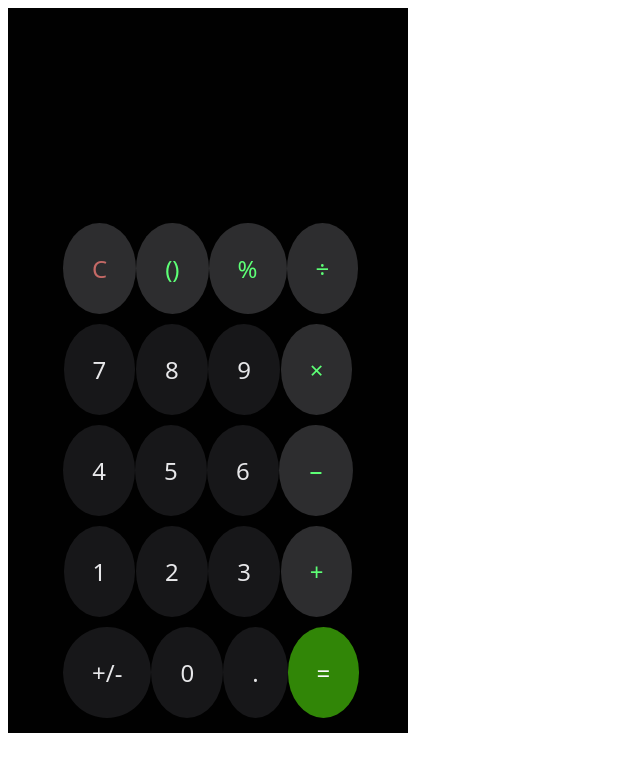
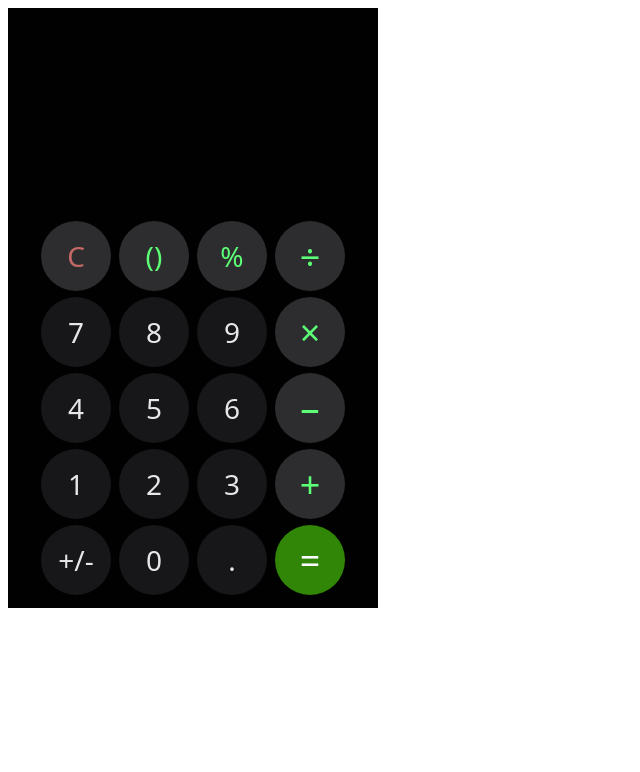
Before and after one commit to THRILLH/odin-calculator, a plain HTML site: page index.html in a window 1280 px wide. Shown: the whole page, without its empty margins (0-640 px from the left). Drawn offline with Linux system fonts and the light colour scheme.

Commit message:
Force buttons to be circular, respace, and resize fonts

```diff
--- a/style.css
+++ b/style.css
@@ -6,7 +6,7 @@ body, .calc-btn{
     display: flex;
     flex-direction: column;
     background-color: #010101;
-    width: 400px;
+    width: 370px;
 }
 
 .display {
@@ -14,19 +14,20 @@ body, .calc-btn{
     padding: 50px;
     color: #e7e7e9;
     height: 100px;
+    text-align: right;
+    font-size: 50px;
 }
 
 .btn-container {
     display: flex;
     flex-direction: column;
     background-color: #010101;
-    margin: 10px 50px;
+    margin: 10px 25px;
 }
 
 .btn-row {
     display: flex;
     justify-content: space-evenly;
-    margin: 5px;
     background-color: #010101;
 }
 
@@ -34,8 +35,10 @@ body, .calc-btn{
     border: 0;
     border-radius: 50%;
     display: block;
-    padding: 10%;
-    font-size: 24px;
+    font-size: 28px;
+    width: 70px;
+    height: 70px;
+    margin: 3px 0;
 
 }
 
@@ -74,6 +77,10 @@ color: #fbfaff;
 .btn-clear:active {
     background-color: #565658;
 }
+
+.btn-plus, .btn-equals, .btn-minus, .btn-multiply, .btn-divide {
+    font-size: 36px;
+}
 /*
 function text #5dff76 also display text
 
```
